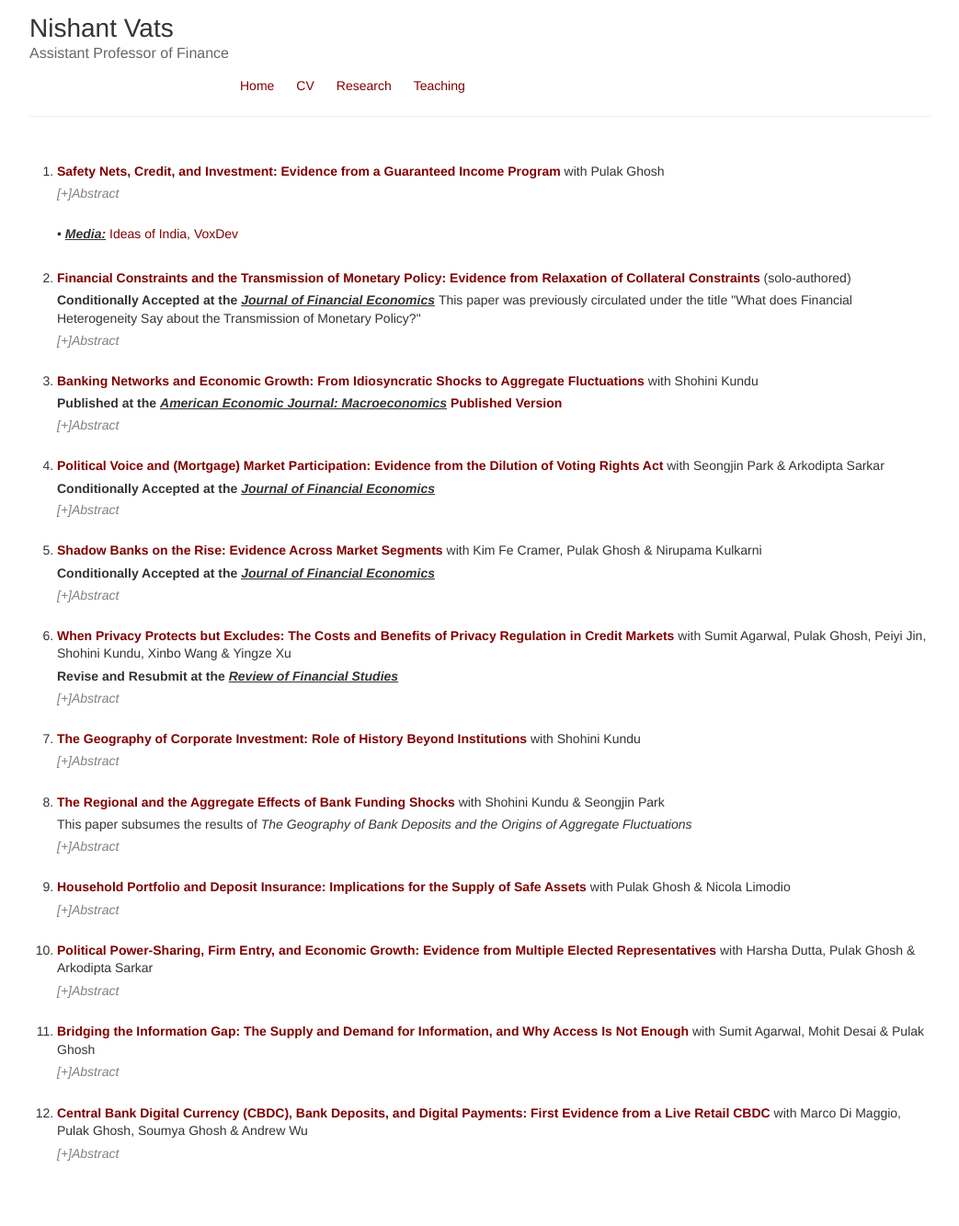
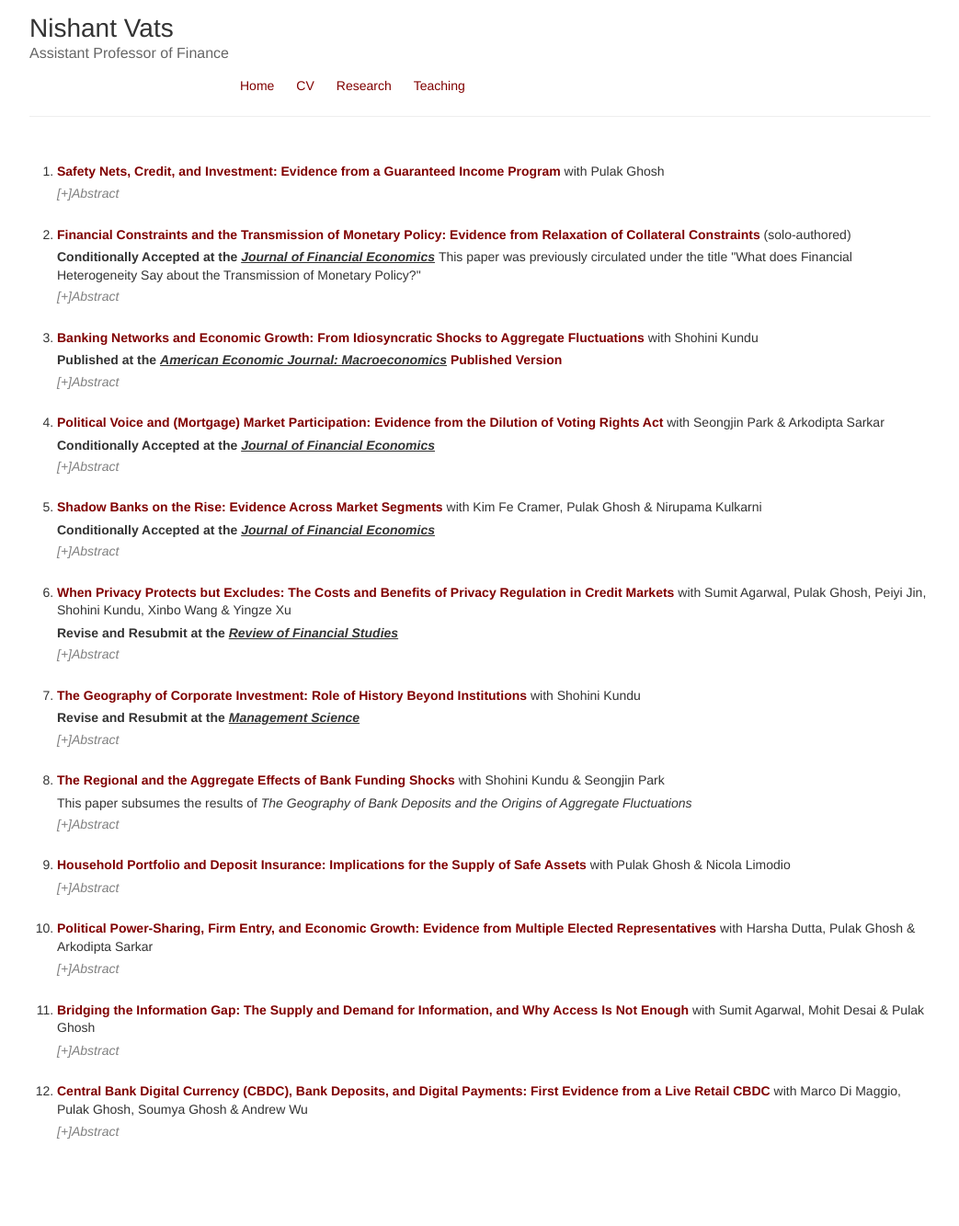
Before and after one commit to nishvats/nishvats.github.io, a Jekyll site: the page built from research.html, in a window 1280 px wide. Shown: the whole page at 92% size, without its empty margins (118-1161 px from the left). Built offline with Jekyll 4.4.1, drawn with Linux system fonts in a browser that asks for light colours; after the commit the page ends 1309 px from its top, so only the background shows below that.

Commit message:
Update research.html

```diff
--- a/research.html
+++ b/research.html
@@ -17,9 +17,9 @@
     </b> </p>
     <br>
     <p align="justify">• <u><em>Presentations:</em></u> NBER Entrepreneurship Working Group Fall 2022; NBER-ISB conference on Entrepreneurship, Public Policy, and Economic Outcomes; Hoover Institution’s India Economic Policy Conference; 18th Annual Conference on Corporate Finance at Washington University in St. Louis; Financial Research Association (FRA) Conference; Harvard Business School; MIT Sloan School of Management; Wharton School of the University of Pennsylvania; Kellogg School of Management; Yale School of Management; Columbia University; University of Southern California; London Business School; Imperial College London; INSEAD Business School; Boston College; Arizona State University; University of Texas at Austin; Ohio State University; University of Illinois Urbana-Champaign; Washington University in St Louis; Webinar series in Finance and Development (WEFIDEV); 2022 Chicago-area Entrepreneurship Workshop; Stigler Center Workshop, Inter-Finance PhD Seminar; Chicago Brownbag Seminar </p>
-      </details>
     <br>
     <p align="justify">• <b><u><em>Media:</em></u></b> <a href="https://www.discoursemagazine.com/economics/2022/09/15/ideas-of-india-the-impact-of-income-guarantee-on-farm-incomes-in-india/">Ideas of India,</a> <a href="https://voxdev.org/topic/agriculture/guaranteed-income-insurance-how-safety-nets-india-encouraged-productive">VoxDev</a> </p>
+      </details>
     <br>
   <li> <b><a href="https://papers.ssrn.com/sol3/papers.cfm?abstract_id=3559650">Financial Constraints and the Transmission of Monetary Policy: Evidence from Relaxation of Collateral Constraints</a></b> (solo-authored) </li>
     <p> <b> Conditionally Accepted at the <u><em>Journal of Financial Economics</em></u> </b> This paper was previously circulated under the title "What does Financial Heterogeneity Say about the Transmission of Monetary Policy?"
@@ -69,6 +69,7 @@
         </details>
    <br>
   <li> <b><a href="https://papers.ssrn.com/sol3/papers.cfm?abstract_id=5038056">The Geography of Corporate Investment: Role of History Beyond Institutions</a></b> with Shohini Kundu</li>
+            <p> <b> Revise and Resubmit at the <u><em>Management Science</em></u> </b>
     <details>
         <summary>[+]Abstract</summary>
       <p align="justify"> <u><em>Abstract:</em></u> This paper shows that colonial rule shaped contemporary spatial patterns of private investment through industrial disruption and its effects on human capital. Using variation between direct and indirect British rule in India, a border district–pair design, and an IV based on ruler succession, we find investment is 8–11% lower in historically direct-ruled districts. The British disproportionately annexed cotton-producing regions, dismantling local textile industries. Using adoption of Whitney cotton gin as an exogenous shift in incentives to suppress Indian textiles, we show earlier annexations caused greater industrial disruption, weaker transmission of industry skills, and persistent investment gaps, especially among labor-intensive firms. </p>
```
